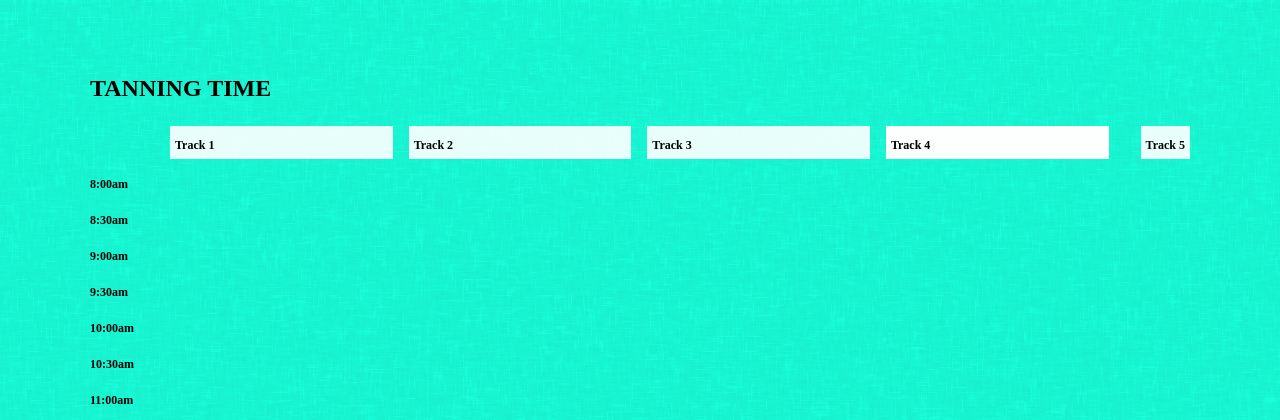
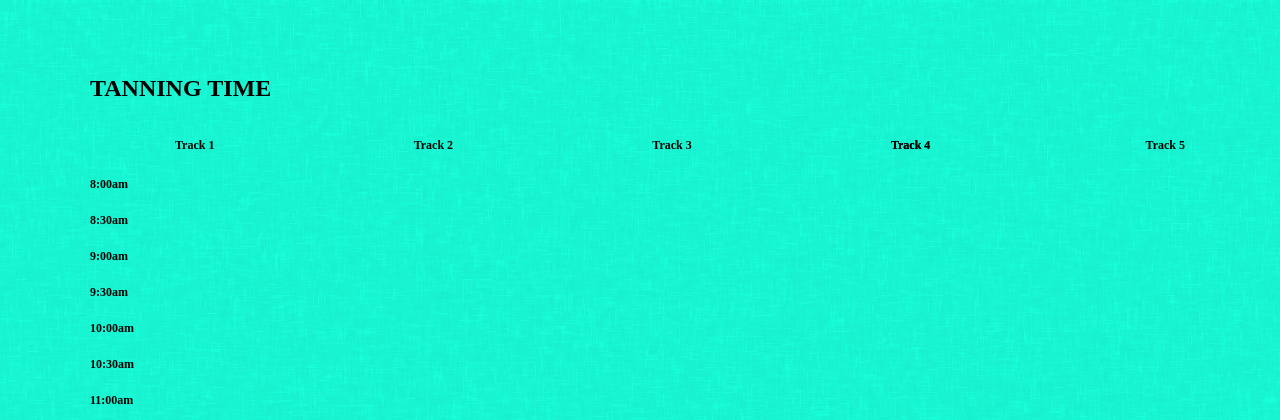
Before and after one commit to CaptFalc/Tanning-Scheduler, a Flask app: page /calendar in a window 1280 px wide. Shown: the top 420 px of the page. Run offline with Flask 2, Linux system fonts and the light colour scheme; data that the repository does not hold is empty.

Commit message:
Editing calendar display

```diff
--- a/static/style4.css
+++ b/static/style4.css
@@ -36,7 +36,6 @@
       position: sticky;
       top: 0;
       z-index: 1000;
-      background-color: rgba(255, 255, 255, .9);
     }
   }
 }
```
